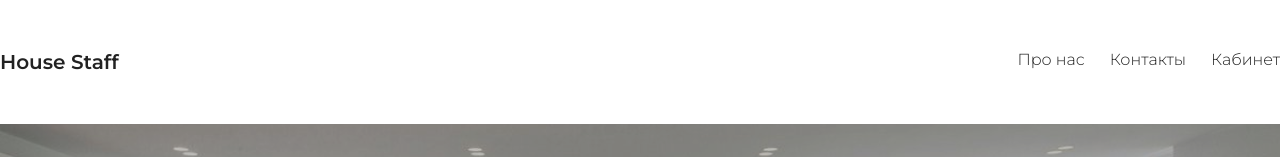
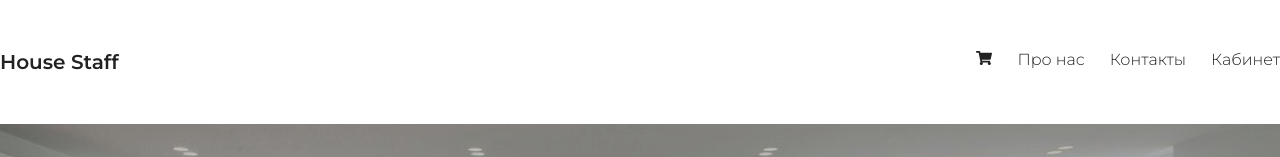
Before and after one commit to horoshopodumaj/shop_on_React, a React (Create React App) app in the folder shop/: page / in a window 1280 px wide. Shown: the top 157 px of the page. Built offline with nearby package versions, Linux system fonts and the light colour scheme.

Commit message:
added basket icon, styles

```diff
--- a/shop/package.json
+++ b/shop/package.json
@@ -8,6 +8,7 @@
     "@testing-library/user-event": "^13.5.0",
     "react": "^18.2.0",
     "react-dom": "^18.2.0",
+    "react-icons": "^4.4.0",
     "react-scripts": "5.0.1",
     "web-vitals": "^2.1.4"
   },
--- a/shop/src/components/Header.js
+++ b/shop/src/components/Header.js
@@ -1,4 +1,5 @@
 import React from "react";
+import { FaShoppingCart } from "react-icons/fa";
 
 export default function Header() {
     return (
@@ -10,6 +11,7 @@ export default function Header() {
                     <li>Контакты</li>
                     <li>Кабинет</li>
                 </ul>
+                <FaShoppingCart className="shop-cart-button" />
             </div>
             <div className="presentation"></div>
         </header>
--- a/shop/src/index.css
+++ b/shop/src/index.css
@@ -36,6 +36,17 @@ header ul.nav li {
 
 header ul.nav li:hover {
     opacity: 0.5;
+}
+
+header .shop-cart-button {
+    float: right;
+    cursor: pointer;
+    transition: color 500ms ease;
+}
+
+header .shop-cart-button:hover,
+header .shop-cart-button.active {
+    color: #dc3d3d;
 }
 
 header .presentation {
```
Also changed, not shown: 1 other file (tests, documents, lock files or other folders).
